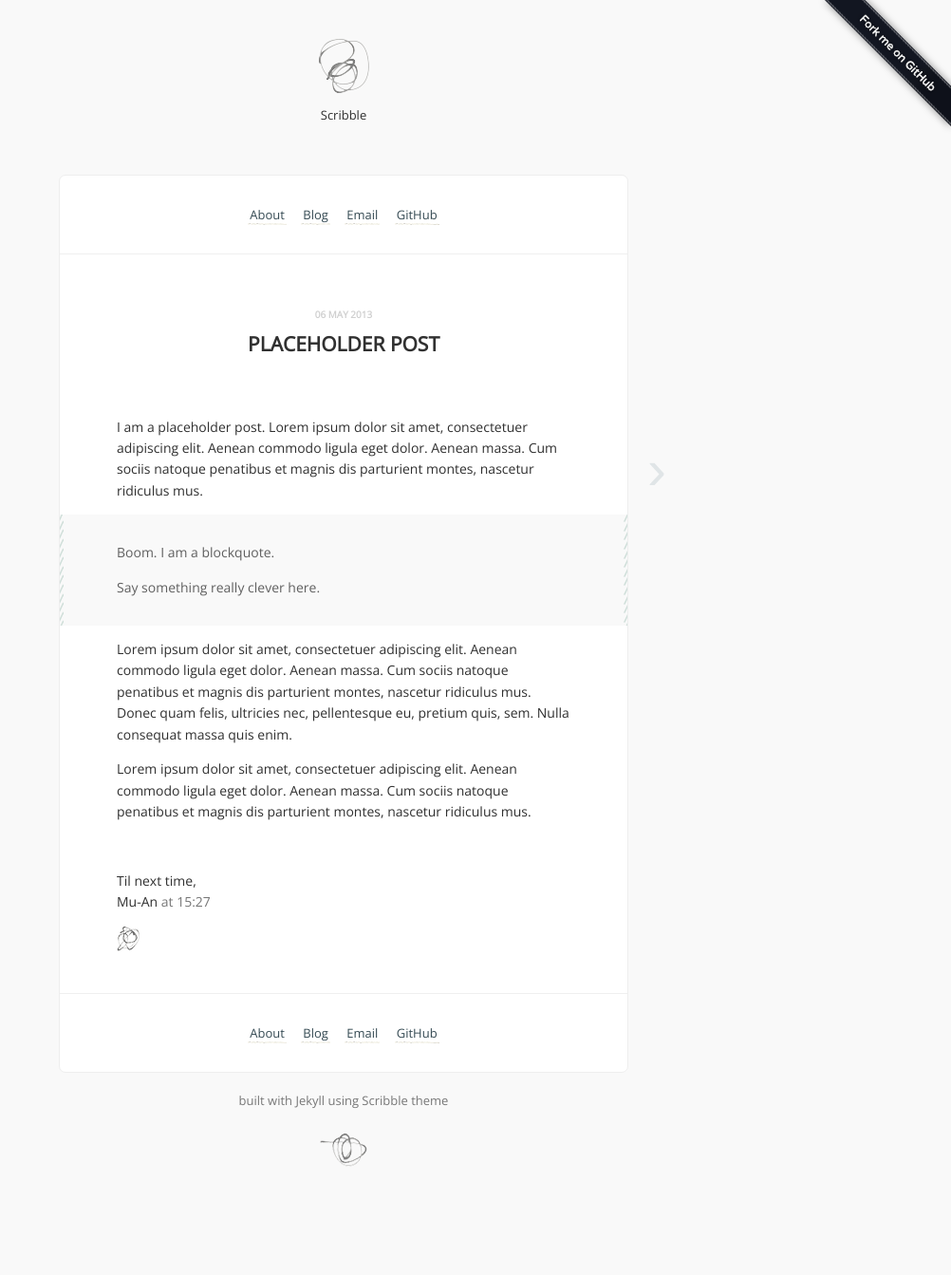
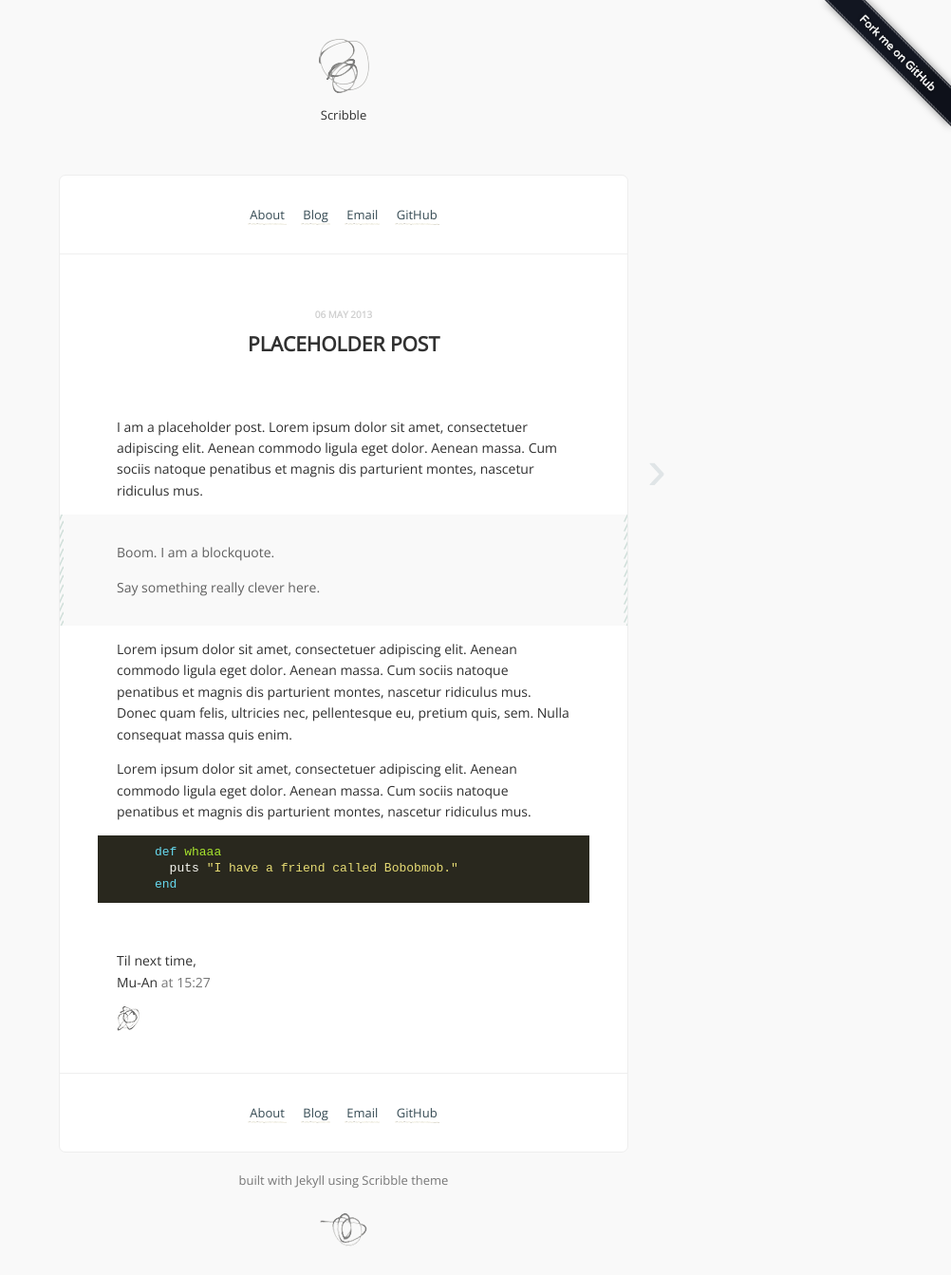
Before and after one commit to riichard/riichard, a Jekyll site: the page built from _posts/2013-05-06-more-post.md, in a window 1280 px wide. Shown: the whole page at 95% size, without its empty margins (278-1280 px from the left). Built offline with Jekyll 4.4.1, drawn with Linux system fonts in a browser that asks for light colours; Markdown is read by kramdown in place of the engine named in the settings; comment, search, counter and statistics services are not loaded; before the commit the page ends 1259 px from its top, so only the background shows below that.

Commit message:
Fix code block

```diff
--- a/_posts/2013-05-06-more-post.md
+++ b/_posts/2013-05-06-more-post.md
@@ -13,3 +13,9 @@ I am a placeholder post. Lorem ipsum dolor sit amet, consectetuer adipiscing eli
 Lorem ipsum dolor sit amet, consectetuer adipiscing elit. Aenean commodo ligula eget dolor. Aenean massa. Cum sociis natoque penatibus et magnis dis parturient montes, nascetur ridiculus mus. Donec quam felis, ultricies nec, pellentesque eu, pretium quis, sem. Nulla consequat massa quis enim.
 
 Lorem ipsum dolor sit amet, consectetuer adipiscing elit. Aenean commodo ligula eget dolor. Aenean massa. Cum sociis natoque penatibus et magnis dis parturient montes, nascetur ridiculus mus.
+
+{% highlight ruby %}
+def whaaa
+  puts "I have a friend called Bobobmob."
+end
+{% endhighlight %}
--- a/stylesheets/responsive.css
+++ b/stylesheets/responsive.css
@@ -12,7 +12,7 @@
       padding: 15px; }
       body #container .links section.post, body #container .content section.post {
         margin: 0 -15px; }
-        body #container .links section.post > p, body #container .links section.post h1, body #container .content section.post > p, body #container .content section.post h1 {
+        body #container .links section.post > p, body #container .links section.post h1, body #container .links section.post .highlight, body #container .content section.post > p, body #container .content section.post h1, body #container .content section.post .highlight {
           padding: 0 15px; }
         body #container .links section.post > ul, body #container .links section.post > ol, body #container .content section.post > ul, body #container .content section.post > ol {
           padding: 0 30px; }
--- a/stylesheets/syntax.css
+++ b/stylesheets/syntax.css
@@ -1,4 +1,5 @@
 .highlight, .highlight code, .highlight pre  { background: #29281e; }
+.highlight code { padding: 0; }
 .highlight .c { color: #75715e } /* Comment */
 .highlight .err { color: #960050; background-color: #1e0010 } /* Error */
 .highlight .k { color: #66d9ef } /* Keyword */
```
